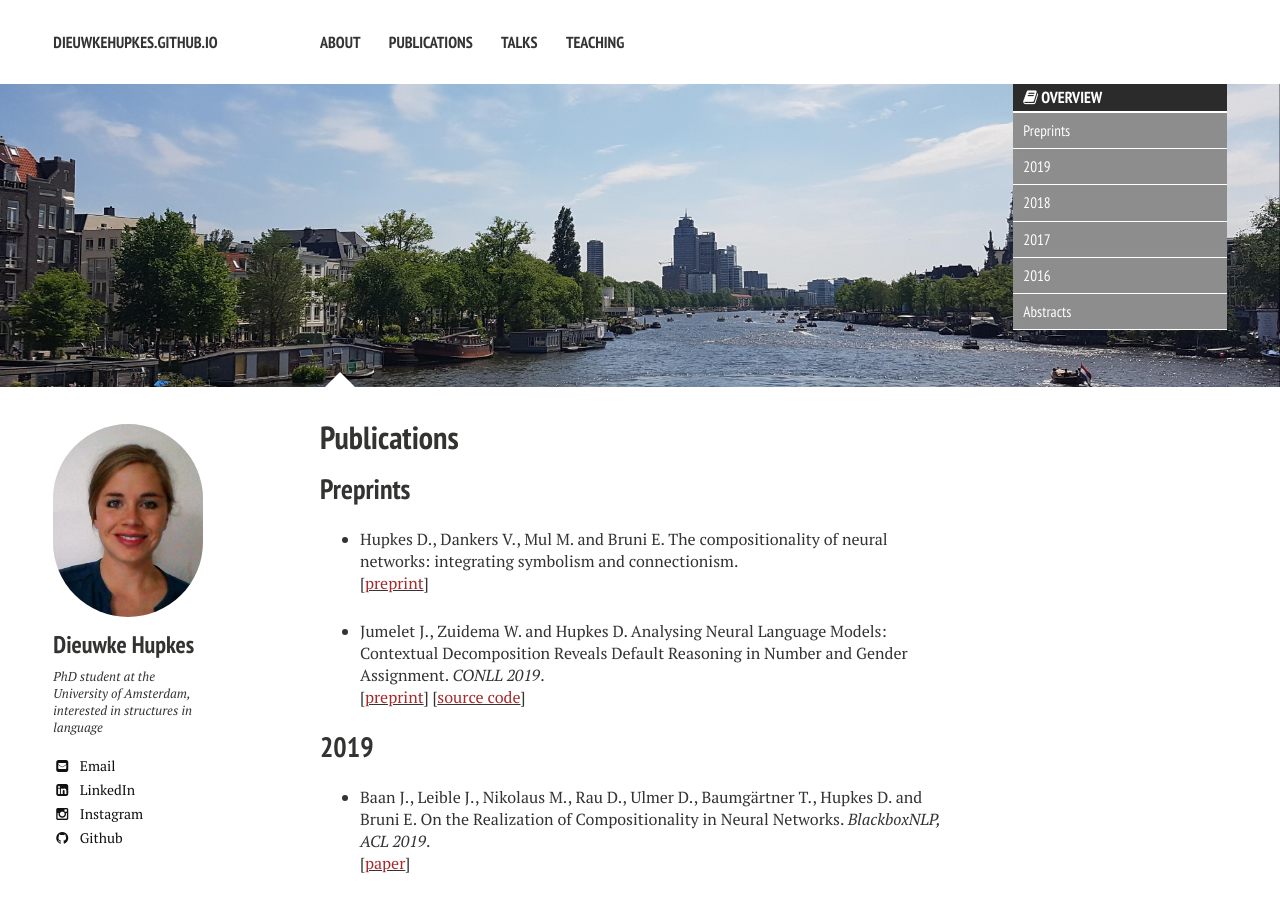
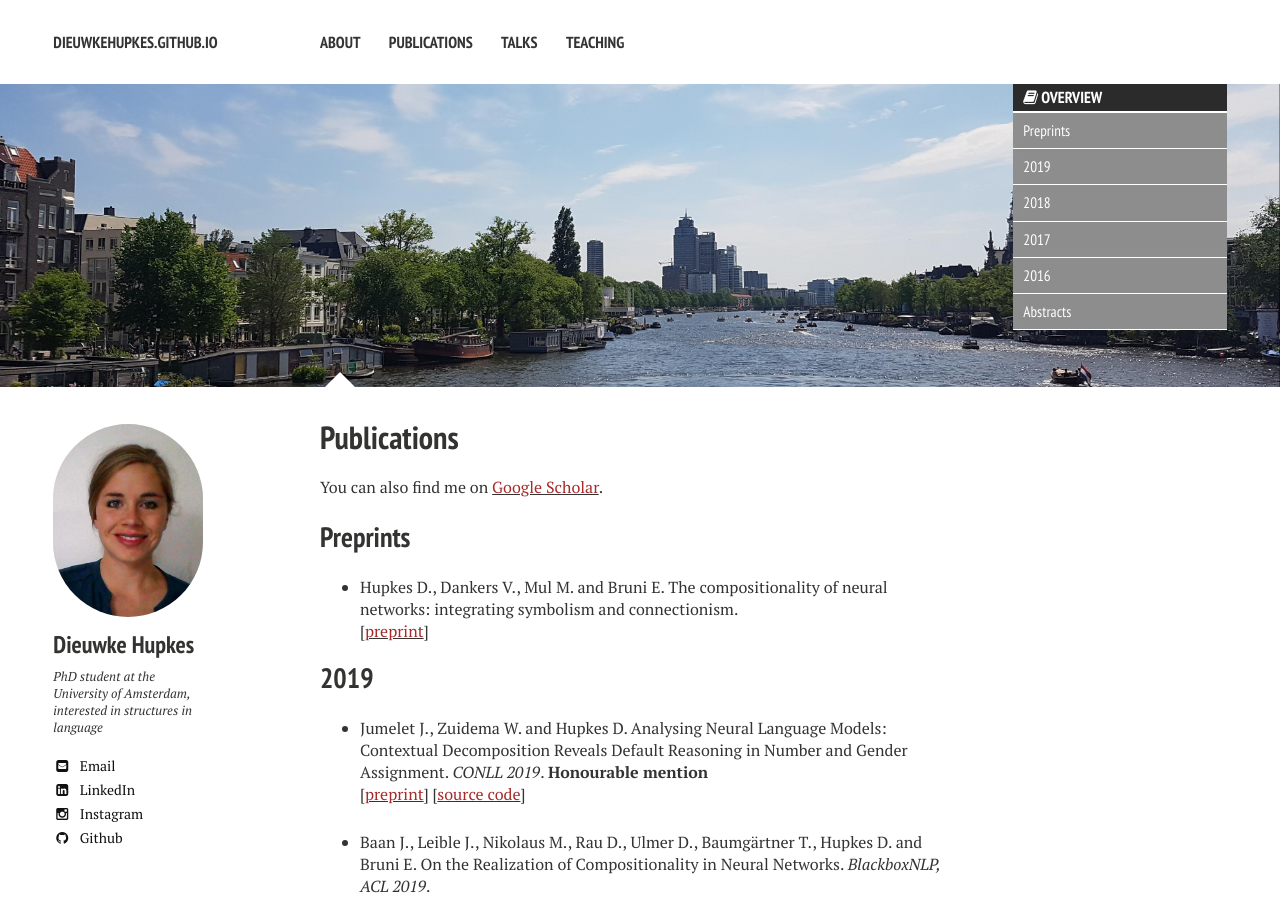
Before and after one commit to dieuwkehupkes/dieuwkehupkes.github.io, a Jekyll site: the page built from publications.md, in a window 1280 px wide and 900 px high. Built offline with Jekyll 4.4.1, drawn with Linux system fonts in a browser that asks for light colours; nearby versions of some CDN libraries.

Commit message:
Add honourable mention

```diff
--- a/publications.md
+++ b/publications.md
@@ -10,17 +10,20 @@ image:
 
 {% include _toc.html %}
 
+You can also find me on <a href="https://scholar.google.nl/citations?user=tAtSMTcAAAAJ&hl=en&oi=ao" target="_blank"><font color="brown">Google Scholar</font></a>.
+
 ## Preprints
 
 * Hupkes D., Dankers V., Mul M. and Bruni E.
 The compositionality of neural networks: integrating symbolism and connectionism.\\
 \[[<font color="brown">preprint</font>](https://arxiv.org/pdf/1908.08351.pdf){:target="blank"}\]
 
-* Jumelet J., Zuidema W. and Hupkes D. Analysing Neural Language Models: Contextual Decomposition Reveals Default Reasoning in Number and Gender Assignment. *CONLL 2019*.\\
-\[[<font color="brown">preprint</font>](https://arxiv.org/pdf/1909.08975.pdf){:target="blank"}\]
+## 2019
+
+* Jumelet J., Zuidema W. and Hupkes D. Analysing Neural Language Models: Contextual Decomposition Reveals Default Reasoning in Number and Gender Assignment. *CONLL 2019*. **Honourable mention** \\
+\[[<font color="brown">preprint</font>](https://www.aclweb.org/anthology/K19-1001.pdf){:target="blank"}\]
 \[[<font color="brown">source code</font>]( https://github.com/i-machine-think/gcd4lm){:target="_blank"}\]
 
-## 2019
 
 * Baan J., Leible J., Nikolaus M., Rau D., Ulmer D., Baumgärtner T., Hupkes D. and Bruni E.
 On the Realization of Compositionality in Neural Networks.
```
